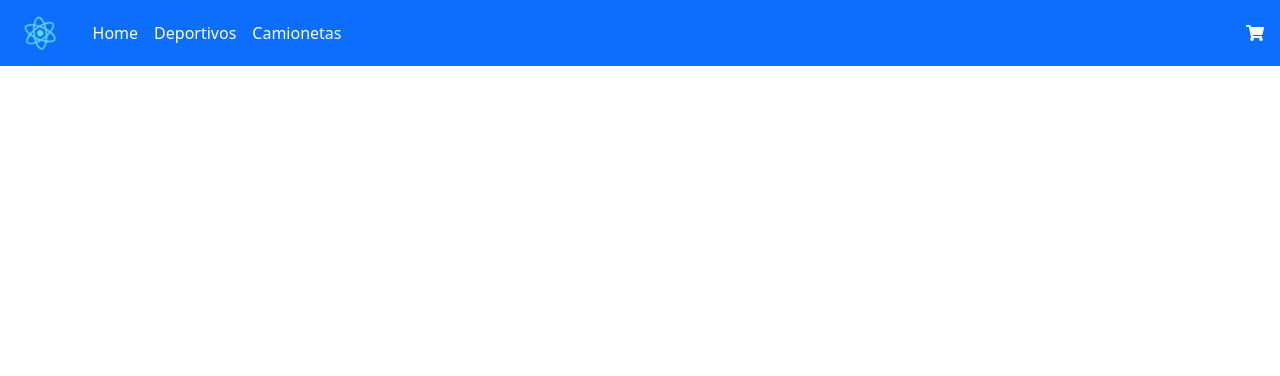
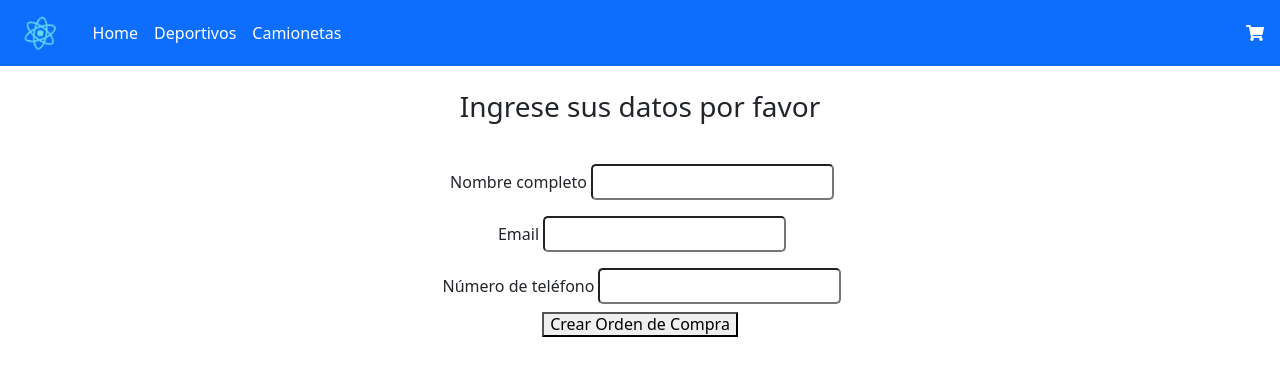
Before and after one commit to jgomez-m/tienda-ecommerce, a React (Create React App) app: page /buyerform in a window 1280 px wide. Shown: the top 376 px of the page. Built offline with nearby package versions, Linux system fonts and the light colour scheme.

Commit message:
Se agrego el buyerform y la order en firestore

```diff
--- a/src/App.js
+++ b/src/App.js
@@ -9,6 +9,7 @@ import { BrowserRouter, Routes, Route } from 'react-router-dom'
 import ItemDetailContainer from './components/ItemDetailContainer';
 import Cart from './components/Cart';
 import CacheProvider from './context/CacheProvider';
+import { BuyerForm } from './components/BuyerForm';
 
 library.add(fas);//Fontawesome icons
 
@@ -24,6 +25,7 @@ function App() {
                   <Route path="/cart" element={<Cart />} />
                   <Route path="/category/:categoryName" element={<ItemListContainer />} />
                   <Route path="/item/:id" element={<ItemDetailContainer />} />
+                  <Route path="/buyerform" element={<BuyerForm />} />
               </Routes>
           </div>
       </BrowserRouter>
--- /dev/null
+++ b/src/components/BuyerForm.js
@@ -0,0 +1,133 @@
+import { Timestamp, collection, addDoc } from 'firebase/firestore';
+import React, { useState, useContext } from 'react';
+import CartContext from '../context/CartContext'
+import db from '../firebase/config';
+import Order from './Order';
+
+export const BuyerForm = () => {
+    const { cart, totalPrice, clear } = useContext(CartContext);
+    const [buyer, setBuyer] = useState({});
+    const [orderId, setOrderId] = useState('');
+    const [validMsg, setValidMsg] = useState('');
+
+    const handleInputName = (e) => {
+      setBuyer({ ...buyer, name: e.target.value });
+    };
+    const handleInputPhoneNumber = (e) => {
+      setBuyer({ ...buyer, phone: e.target.value });
+    };
+    const handleInputEmail = (e) => {
+      setBuyer({ ...buyer, email: e.target.value });
+    };
+
+    const createOrder = async () => {
+        //   setOrderId(1);
+        const orderData = {
+            buyer: buyer,
+            date: Timestamp.fromDate(new Date()),
+            total: totalPrice(),
+            items: {
+            ...cart.map((element) => {
+                return {
+                    id: element.item.id,
+                    title: element.item.title,
+                    price: element.item.price,
+                    quantity: element.quantity,
+                };
+            }),
+            },
+        };
+        try{
+            const docRef = await addDoc(collection(db, "orders"), orderData)
+            setOrderId(docRef.id)
+            console.log("Document Id: ", docRef.id)
+            clear()
+        }
+        catch(e) {
+            console.error("Error adding a Order: ", e);
+        }
+
+    };
+    const validateFields = () => {
+      if (
+        buyer.hasOwnProperty("name") &&
+        buyer.hasOwnProperty("email") &&
+        buyer.hasOwnProperty("phone")
+      ) {
+        if (
+          buyer.name.trim() !== "" &&
+          buyer.phone.trim() !== "" &&
+          buyer.email.trim() !== ""
+        ) {
+          if (buyer.email.trim().indexOf("@gmail.com") !== -1) {
+            createOrder();
+            setValidMsg("Datos ingresados de forma correcta, obteniendo orden");
+          } else {
+            setValidMsg("Dirección de email incorrecta, solo se aceptan @gmail.com");
+          }
+        }
+      } else {
+        setValidMsg("datos ingresados de forma incorrecta");
+      }
+    };
+
+    return (
+        <div className="container aligned-items" style={{width: '40%'}}>
+      {orderId !== '' ? (
+        <Order id={orderId}></Order>
+      ) : (
+        <>
+          <span className="p-3">
+            <h3 className="font-weight-bold"> Ingrese sus datos por favor</h3>
+          </span>
+
+          <form>
+            <div className="p-2 " >
+              <label htmlFor="fname" className="p-1">
+                Nombre completo
+              </label>
+              <input
+                type="text"
+                onChange={handleInputName}
+                id="lname"
+                name="lname"
+                className="p-1"
+              />
+            </div>
+            <div className="p-2">
+              <label htmlFor="email" className="p-1">
+                Email
+              </label>
+              <input
+                type="email"
+                onChange={handleInputEmail}
+                id="lname"
+                name="email"
+                className="p-1"
+              />
+            </div>
+            <div className="p-2">
+              <label htmlFor="phone-number" className="p-1">
+                Número de teléfono
+              </label>
+              <input
+                type="tel"
+                onChange={handleInputPhoneNumber}
+                id="phone-number"
+                name="lname"
+                className="p-1"
+              />
+            </div>
+          </form>
+
+          <h6>
+            <button className="button-style-1" onClick={() => validateFields()}>
+                Crear Orden de Compra
+            </button>
+            <p className="font-weight-bold"> {validMsg}</p>
+          </h6>
+        </>
+      )}
+    </div>
+    );
+}
--- a/src/components/Cart.js
+++ b/src/components/Cart.js
@@ -20,6 +20,11 @@ const Cart = () => {
             <h2>Cantidad total de Productos: {itemsAmount()}</h2>
             <p>Precio total: $ {totalPrice()}</p>
             <button onClick={() => clear()}>Vaciar Carrito</button>
+            <Link to="/buyerform">
+              <button className="">
+                <span>Confirmar compra</span>
+              </button>
+            </Link>
         </>)
     )
 }
--- /dev/null
+++ b/src/components/Order.js
@@ -0,0 +1,9 @@
+import { Link } from "react-router-dom";
+const Orders = ({id}) => {
+  return <div>
+        <h3 className="font-weight-bold">Orden de compra: {id}</h3>
+        <span>Gracias por su compra, si desea seguir comprando presione</span>
+        <Link to="/">Catalogo de Productos</Link>
+    </div>
+}
+export default Orders;
--- a/src/firebase/config.js
+++ b/src/firebase/config.js
@@ -17,5 +17,4 @@ const firebaseConfig = {
 // Initialize Firebase
 const app = initializeApp(firebaseConfig);
 const db = getFirestore(app);
-console.log(firebaseConfig)
 export default db;
```
